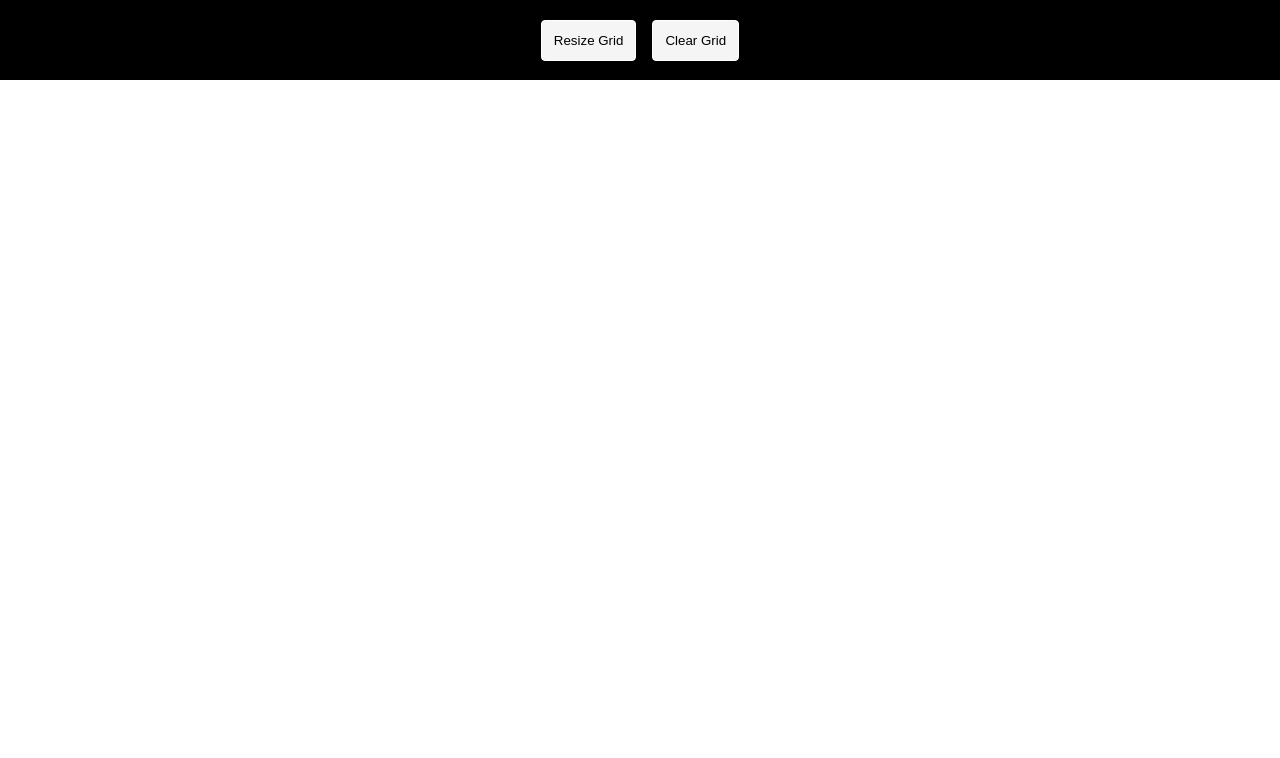
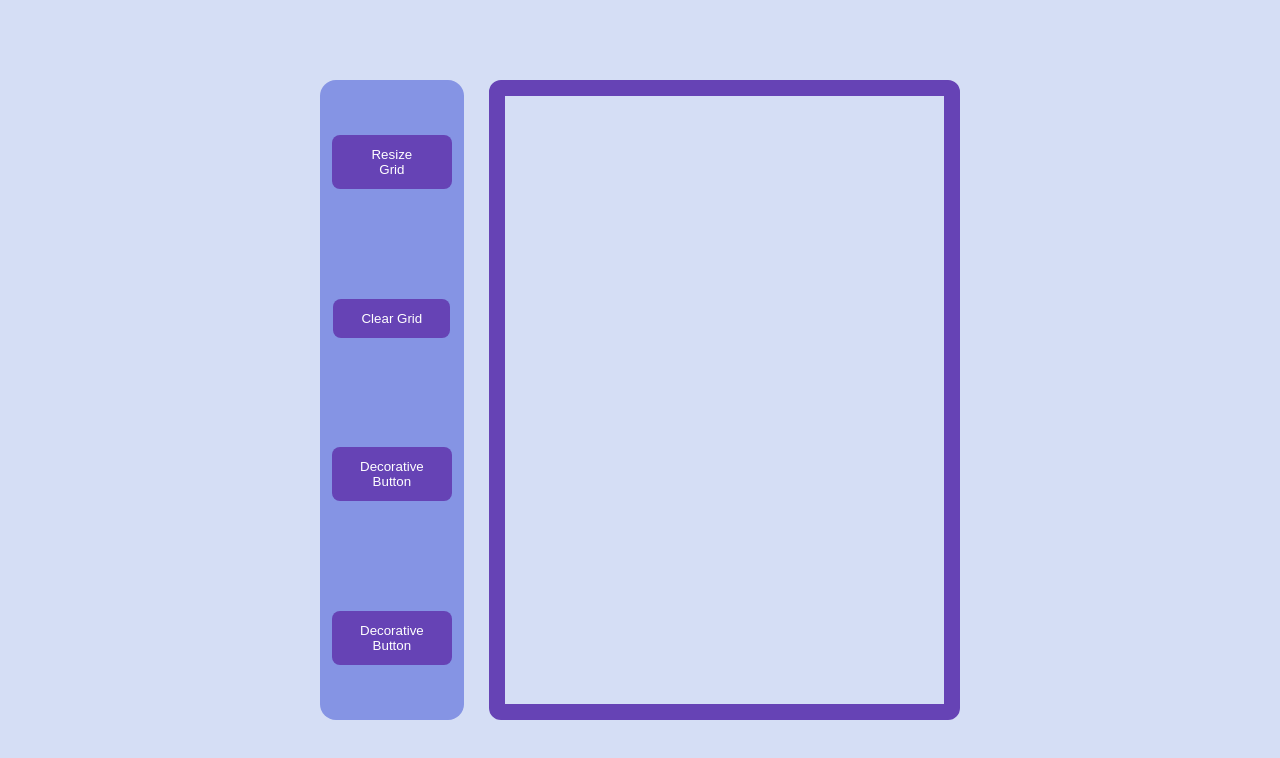
Before and after one commit to ferrarib/etch-a-sketch, a plain HTML site: page index.html in a window 1280 px wide. Drawn offline with Linux system fonts and the light colour scheme.

Commit message:
Added some css to liven up the page

```diff
--- a/index.css
+++ b/index.css
@@ -1,38 +1,57 @@
 body {
     margin: 0;
     padding: 0;
+    width: 100vw;
+    height: 100vh;
+    /* background-color: #430f58; */
+    background-color: #d5def5;
+    display: flex;
+    justify-content: center;
+    align-items: center;
 }
 
-.header {
+.container {
     display: flex;
-    width: 100vw;
-    height: 10vh;
-    justify-content: center;
-    align-items: center;
-    background-color: black;
-    gap: 16px;
+    width: 80vh;
+    height: 80vh;
+    gap: 2vw;
 }
 
-.header > button {
-    border: 1px solid white;
-    color: black;
-    background-color: whitesmoke;
-    padding: 12px;
-    border-radius: 4px;
+.buttons {
+    display: flex;
+    flex-direction: column;
+    flex: 1;
+    justify-content: space-around;
+    align-items: center;
+    background-color: #8594e4;
+    /* background-color: #6643b5; */
+    border-radius: 16px;
 }
 
-.header > button:hover {
-    background-color: rgb(182, 181, 181);
+.buttons > button {
+    /* border: 1px solid white; */
+    color: white;
+    background-color: #6643b5;
+    border-style: none;
+    padding: 12px 28px;
+    margin: 12px;
+    border-radius: 8px;
+    box-sizing: border-box;
+}
+
+.buttons > button:hover {
+    background-color: #d5def5;
+    color: black;
     cursor: pointer;
 }
 
 #grid-container {
     display: flex;
-    width: 100vw;
-    height: 90vh;
-    padding: 5vw;
+    flex: 8;
     box-sizing: border-box;
     flex-direction: column;
+    border: 16px solid #6643b5;
+    border-radius: 12px;
 }
 
 .grid-row {
@@ -46,5 +65,5 @@ body {
 }
 
 .grid-cell-hover {
-    background-color: black;
+    background-color: #430f58;
 }
--- a/index.html
+++ b/index.html
@@ -7,11 +7,15 @@
     <link rel="stylesheet" href="index.css">
 </head>
 <body>
-    <div class="header">
-        <button id="resize-grid">Resize Grid</button>
-        <button id="clear-grid">Clear Grid</button>
+    <div class="container">
+        <div class="buttons">
+            <button id="resize-grid">Resize Grid</button>
+            <button id="clear-grid">Clear Grid</button>
+            <button id="multicolor">Decorative Button</button>
+            <button id="eraser">Decorative Button</button>
+        </div>
+        <div id="grid-container"></div>
     </div>
-    <div id="grid-container"></div>
     <script src="index.js"></script>
 </body>
 </html>
```
